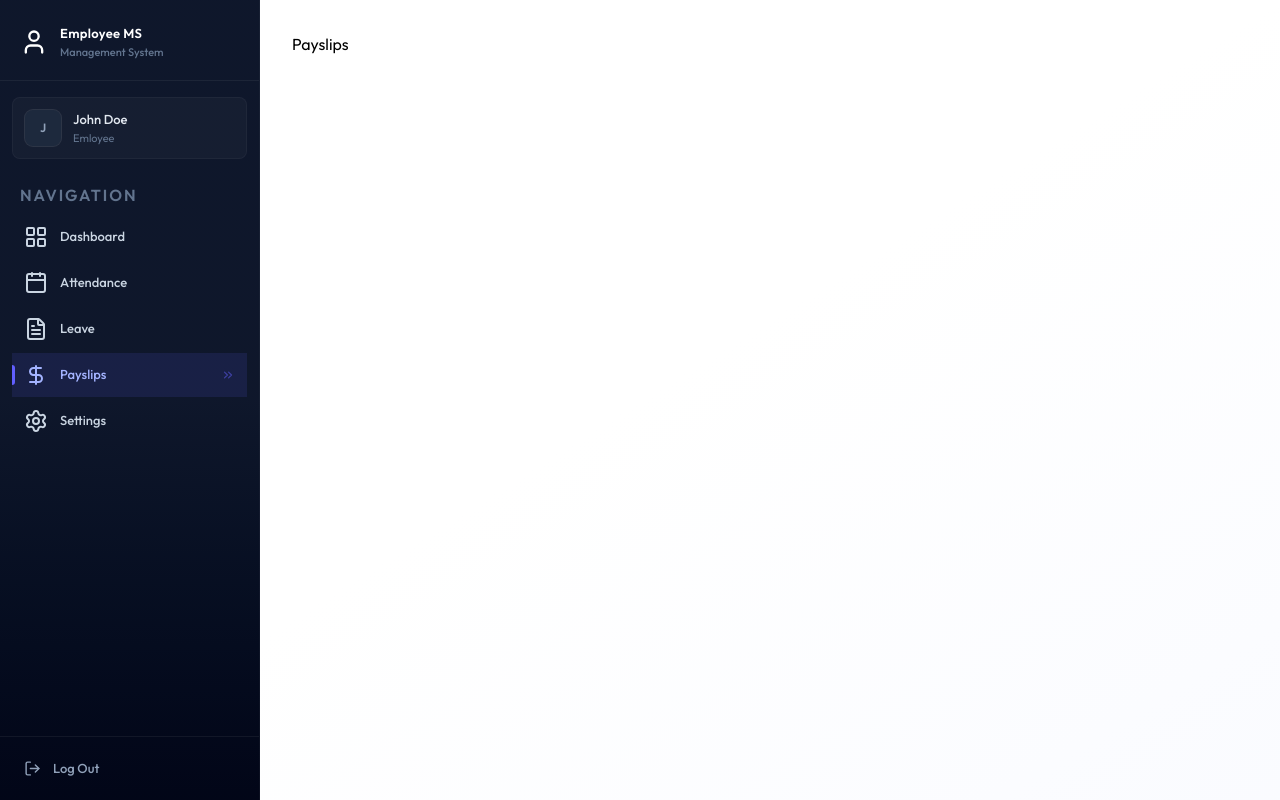
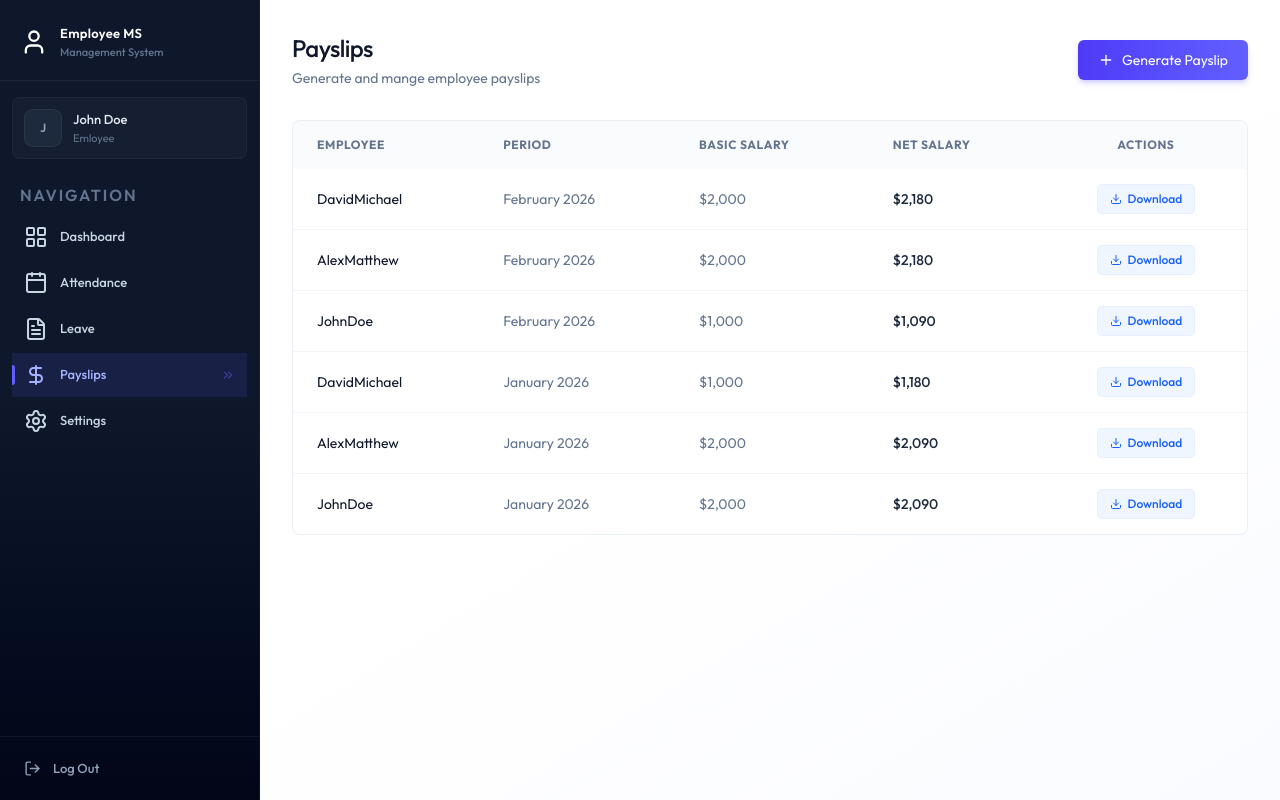
Before and after one commit to junaid0x/EMS, a React (Vite) app in the folder client/: page /payslips in a window 1280 px wide. Built offline with nearby package versions, Linux system fonts and the light colour scheme.

Commit message:
Add Payslips page components; implement PaySlipList and GeneratePayslipModal for managing employee payslips with loading state and improved UI

```diff
--- /dev/null
+++ b/client/src/components/Payslip/GeneratePayslipModal.jsx
@@ -0,0 +1,101 @@
+import { Loader2Icon, Plus, X } from 'lucide-react'
+import React, { useState } from 'react'
+
+const GeneratePayslipModal = ({employees, onSuccess}) => {
+
+    const [isOpen, setIsOpen] = useState(false)
+    const [loading, setLoading] = useState(false)
+
+    if(!isOpen) return (
+        <button onClick={()=>setIsOpen(true)} className='btn-primary flex items-center gap-2'>
+            <Plus className='w-4 h-4' /> Generate Payslip
+        </button>
+    )
+
+    const handleSubmit = async (e)=>{
+        e.preventDefault()
+    }
+
+  return (
+    <div  className='fixed inset-0 bg-black/40 backdrop-blur-sm flex items-center justify-center z-50 p-4'>
+        <div className='card max-w-lg w-full p-6 animate-slide-up'>
+            <div className='flex justify-between items-center mb-6'>
+                <h3 className='text-lg font-bold text-slate-900'>Generate Monthly Payslip</h3>
+                <button onClick={()=>setIsOpen(false)} className='text-slate-400 hover:text-slate-600 p-1 '>
+                    <X size ={20}/>
+                </button>
+            </div>
+            <form onSubmit={handleSubmit} className='space-y-4'>
+                {/* {Select Employee} */}
+                <div>
+                    <label className='block text-sm font-medium text-slate-700 mb-2'>
+                        Employee
+                    </label>
+                    <select name="employeeId" required>
+                        {employees.map((e)=>(
+                            <option key={e.id} value={e.id}>{e.firstName} {e.lastName} {e.position}</option>
+                        ))}
+                    </select>
+                </div>
+
+                {/* {Month & Year} */}
+                <div className='grid grid-cols-2 gap-4'>
+                    <div>
+                        <label className='block text-sm font-medium text-slate-700 mb-2'>
+                            Month
+                        </label>
+                        <select name='month'>
+                            {Array.from({length: 12}, (_, i)=> i+1).map((m)=>(
+                                <option key={m} value={m}>{m}</option>
+                            ))}
+                        </select>
+                    </div>
+                    <div>
+                        <label className='block text-sm font-medium text-slate-700 mb-2'>
+                            Year
+                        </label>
+                        <input type="number" name='year' defaultValue={new Date().getFullYear()} />
+                    </div>
+                </div>
+
+                {/* {Basic } */}
+                <div>
+                    <label className='block text-sm font-medium text-slate-700 mb-2'>
+                        Basic Salary
+                    </label>
+                    <input type="number" name='basicSalary' required placeholder='50000' />
+                </div>
+
+                {/* {Allowances & Deductions} */}
+                <div className='grid grid-cols-2 gap-4'>
+                    <div>
+                        <label className='block text-sm font-medium text-slate-700 mb-2'>
+                            Allowances
+                        </label>
+                        <input type="number" name='allowances' defaultValue={0}  />
+                    </div>
+                    <div>
+                        <label className='block text-sm font-medium text-slate-700 mb-2'>
+                            Deductions
+                        </label>
+                        <input type="number" name='deductions' defaultValue={0} />
+                    </div>
+                </div>
+
+                {/* {buttons} */}
+                <div className='flex justify-end gap-3 pt-2'>
+                    <button onClick={()=>setIsOpen(false)}  type='button' className='btn-secondary'>
+                        Cancel
+                    </button>
+                    <button disabled={loading}  type='submit' className='btn-primary flex items-center'>
+                        {loading && <Loader2Icon className='w-4 h-4 mr-2' />}
+                        Generate
+                    </button>
+                </div>
+            </form>
+        </div>
+    </div>
+  )
+}
+
+export default GeneratePayslipModal
--- /dev/null
+++ b/client/src/components/Payslip/PaySlipList.jsx
@@ -0,0 +1,67 @@
+import { useState } from "react"
+import { getDayTypeDisplay, getWorkingHoursDisplay } from "../../assets/assets"
+import {format} from 'date-fns'
+import { Check, CheckIcon, Download, Loader2, X } from "lucide-react"
+
+
+const PaySlipList = ({payslips, isAdmin}) => {
+  return (
+    <div className="card overflow-hidden">
+          <div className="overflow-x-auto">
+              <table className="table-modern">
+                <thead>
+                  <tr>
+                    {isAdmin && <th>Employee</th>}
+                    <th>Period</th>
+                    <th>Basic Salary</th>
+                    <th>Net Salary</th>
+                    <th className="text-center">Actions</th>
+                  </tr>
+                </thead>
+                <tbody>
+                  {payslips.length === 0 ? (
+                    <tr>
+                      <td colSpan={isAdmin ? 5 : 4} className="text-center py-12 text-slate-400">
+                        No Payslips Found
+                      </td>
+                    </tr>
+                  ):(
+                    payslips.map((slip)=>{
+
+                      return(
+                        <tr key={slip._id || slip.id}>
+                          {isAdmin &&(
+                            <td className=" text-slate-900">
+                            {slip.employee?.firstName}
+                            {slip.employee?.lastName}
+                          </td>
+                          )}
+                          <td className="text-slate-500">
+                            {format(new Date(slip.year, slip.month - 1), "MMMM yyyy")}
+                          </td>
+
+                          <td className=" text-slate-500">
+                            ${slip.basicSalary?.toLocaleString()}
+                          </td>
+                          <td className=" text-slate-800 font-medium">
+                            ${slip.netSalary?.toLocaleString()}
+                          </td>
+                          <td className="text-center">
+                            <button onClick={()=> window.open(`/print/payslips/${slip._id || slip.id}`)} className="inline-flex items-center px-3 py-1.5 text-xs font-medium
+                            rounded text-blue-600 bg-blue-50 hover:bg-blue-100 transition-colors ring-1 ring-blue-600/10">
+                                <Download className="w-3 h-3 mr-1.5"/> Download
+                            </button>
+                          </td>
+
+                        </tr>
+                      )
+                    })
+                  )}
+                </tbody>
+              </table>
+          </div>
+        </div>
+  )
+}
+
+export default PaySlipList
--- a/client/src/pages/Payslips.jsx
+++ b/client/src/pages/Payslips.jsx
@@ -1,7 +1,44 @@
+import { useCallback, useEffect, useState } from "react"
+import {dummyEmployeeData, dummyPayslipData} from "../assets/assets"
+import Loading from "../components/Loading"
+import PaySlipList from "../components/Payslip/PaySlipList"
+import GeneratePayslipModal from "../components/Payslip/GeneratePayslipModal"
 
 const Payslips = () => {
+  const [paySlips, setPaySlips] = useState([])
+  const [employees, setEmployees] = useState([])
+  const [loading, setLoading] = useState(true)
+
+  const isAdmin = true
+
+  const fetchPaySlips = useCallback(async()=>{
+    setPaySlips(dummyPayslipData)
+    setTimeout(() => {
+      setLoading(false)
+    }, 1000);
+  },[])
+
+  useEffect(()=>{
+    fetchPaySlips()
+  },[fetchPaySlips])
+
+  useEffect(()=>{
+    if(isAdmin) setEmployees(dummyEmployeeData)
+  },[isAdmin])
+
+  if(loading) return <Loading/>
+
   return (
-    <div>Payslips</div>
+    <div className="animate-fade-in">
+      <div className="flex flex-col sm:flex-row justify-between items-start sm:items-center gap-4 mb-8">
+        <div>
+          <h1 className="page-title">Payslips</h1>
+          <p className='page-subtitle'>{isAdmin ? "Generate and mange employee payslips" : "Your Payslip History"}</p>
+        </div>
+        {isAdmin && <GeneratePayslipModal employees={employees} onSuccess={fetchPaySlips}/>}
+      </div>
+      <p><PaySlipList payslips={paySlips} isAdmin={isAdmin}/></p>
+    </div>
   )
 }
 
```
